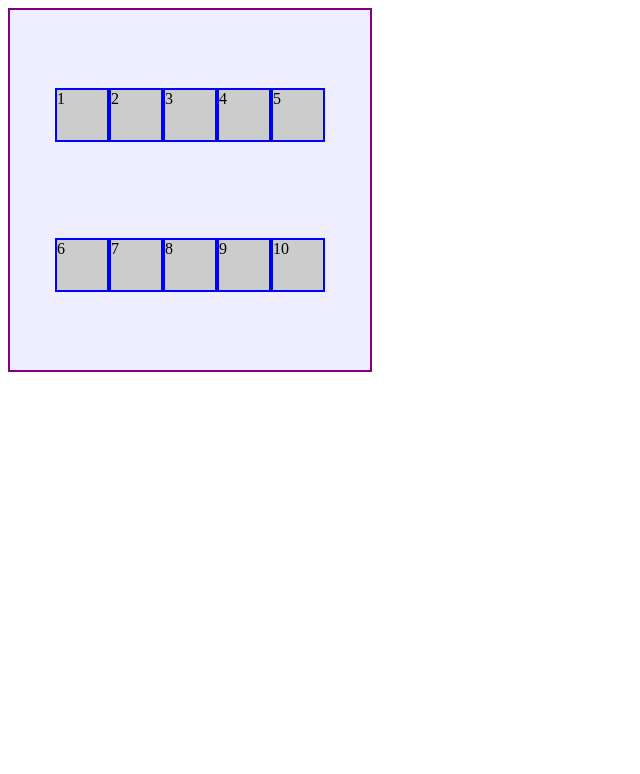
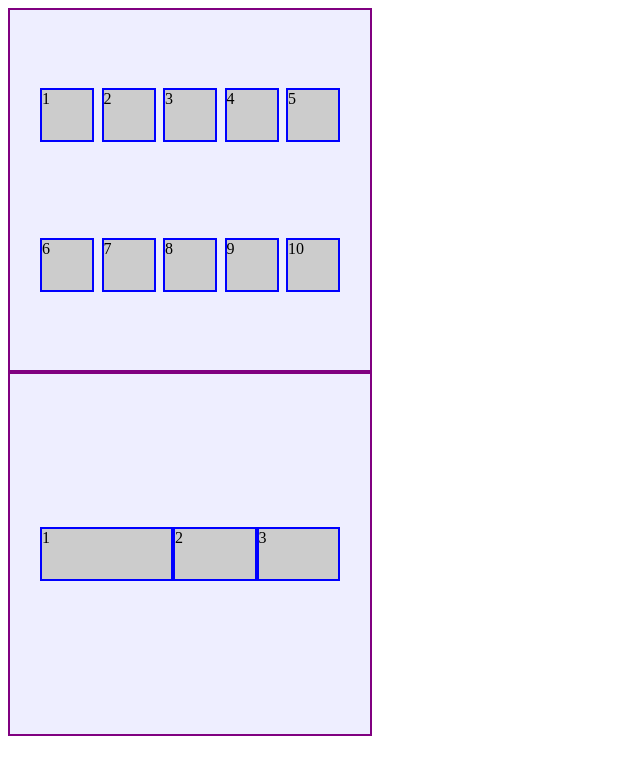
Before and after one commit to GusttavoSoares/trein-flexbox-grid, a plain HTML site: page index.html in a window 1280 px wide. Shown: the whole page, without its empty margins (0-640 px from the left). Drawn offline with Linux system fonts and the light colour scheme.

Commit message:
feat: flexbox

```diff
--- a/css/style.css
+++ b/css/style.css
@@ -1,3 +1,6 @@
+body {
+    padding-bottom: 500px;
+}
 .container {
     background-color: #eef;
     border: 2px solid purple;
@@ -6,7 +9,7 @@
     height: 300px;
     display: flex;
     /* alinhamento horizontal */
-    justify-content: center;
+    justify-content: space-between;
     /* alinhamento vertical */
     align-items: center;
     /* quando não tiver mais espaço ele quebra para a proxima linha */
@@ -19,3 +22,22 @@
     height: 50px;
     width: 50px;
 }
+
+.box {
+    background-color: #ccc;
+    border: 2px solid blue;
+    height: 50px;
+    /* caso não coloque uma largura, é colocado o mínimo possível automaticamente */
+    flex-basis: 30px; /* todos os elementos tem 30px no inicio do layout */
+}
+
+#item-1 {
+    flex-grow: 2;
+}
+
+#item-2, #item-3 {
+    flex-grow: 1;
+}
+
+/* flex: 1 1 50px = flex-grow, shrink basis */
+/* flex-shrink determina o quanto um elemento vai diminuir em relação os outros elements */
--- a/index.html
+++ b/index.html
@@ -21,5 +21,12 @@
         <div class="item">9</div>
         <div class="item">10</div>
     </div>
+
+    <!-- Trabalhando com itens-->
+    <div class="container">
+        <div class="box" id="item-1">1</div>
+        <div class="box" id="item-2">2</div>
+        <div class="box" id="item-3">3</div>
+    </div>
 </body>
 </html>
```
